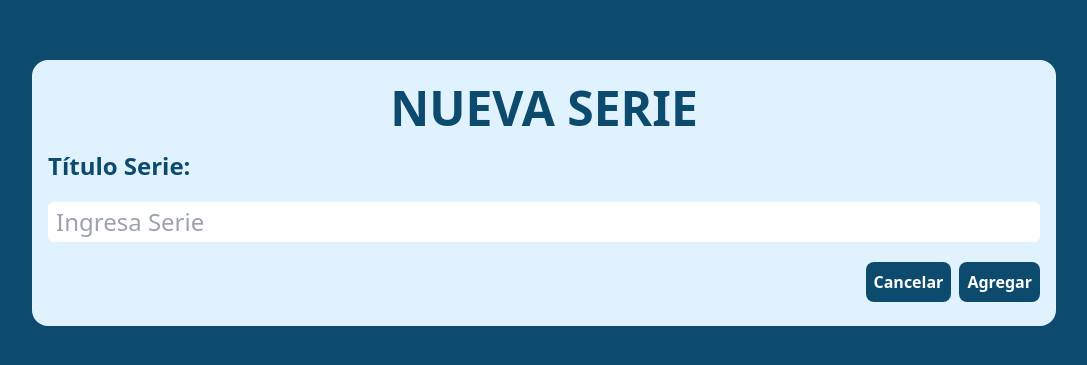
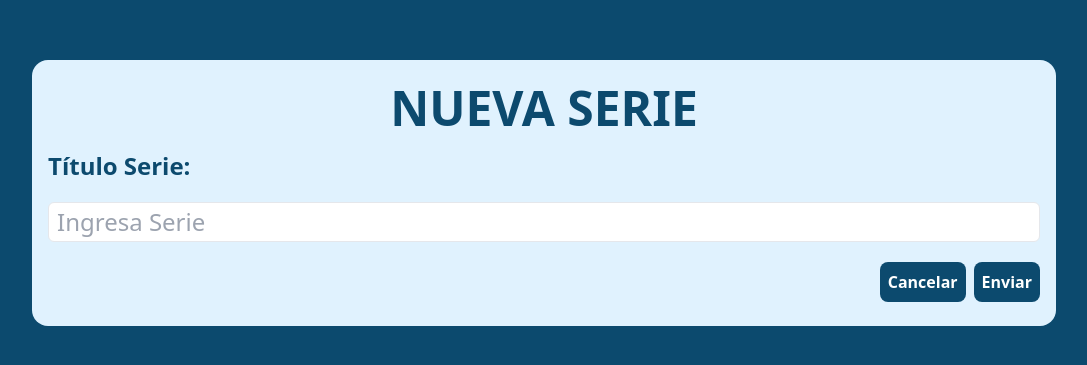
Before and after one commit to Johanlex20/MovieStreamApi-Frontend-Angular-TypeScript, an Angular app: page /new in a window 1280 px wide. Shown: the part 207-572 px from the top of the page, without its empty margins (96-1183 px from the left). Built offline with nearby package versions, Linux system fonts and the light colour scheme.

Commit message:
METODO CREAR SERIE, LLAMANDO DATA CON URL SERVICE, CLASE LOGICA SIMPLE, FALTAN ALERTAS, BOTON ENRUTADO DEL FORMULARIO CANCELAR HACIA LISTA

```diff
--- a/src/app/serie-form/serie-form.component.html
+++ b/src/app/serie-form/serie-form.component.html
@@ -1,19 +1,41 @@
 <div class="bg-sky-900 h-screen w-full flex justify-center items-center">
-
-    <div class="bg-sky-100 min-w-50 m-4 min-w-10/12 w-4/5 h-1/3 flex flex-col p-4 justify-around items-center rounded-2xl">
+    <div class="bg-sky-100 m-4 min-w-10/12 w-4/5 h-1/3 flex flex-col p-4 justify-around items-center rounded-2xl">
         <h1 class="text-sky-900 font-extrabold text-4xl sm:text-5xl">NUEVA SERIE</h1>
 
+
         <form class="w-full" [formGroup]="form" (ngSubmit)="save()" autocomplete="off">
-            <label class="font-extrabold text-2xl text-sky-900" for="title">Título Serie:</label>
+            <label class="font-extrabold text-2xl text-sky-900" for="nombreSerie">Título Serie:</label>
             <div class="my-5">
-                <input class="h-10 text-2xl w-full rounded-md p-2" id="title" type="text" placeholder="Ingresa Serie">
+                <input formControlName="nombreSerie"
+                class="h-10 text-2xl w-full rounded-md border p-2"
+
+                [class.border-red-500]="form.controls['nombreSerie'].touched && form.controls['nombreSerie'].invalid"
+                [class.border-green-500]="form.controls['nombreSerie'].touched && form.controls['nombreSerie'].valid"
+
+                  id="nombreSerie"
+                  type="text"
+                  placeholder="Ingresa Serie">
+
+                <!-- Mostrar mensajes de error si hay validaciones fallidas -->
+                <div class="text-red-500 mt-2 text-sm" *ngIf="form.controls['nombreSerie'].touched && form.controls['nombreSerie'].invalid">
+                    <ng-container *ngIf="controlHasError('nombreSerie', 'required')">
+                        El título es obligatorio.
+                    </ng-container>
+                    <ng-container *ngIf="controlHasError('nombreSerie', 'minlength')">
+                        El título debe tener al menos 3 caracteres.
+                    </ng-container>
+                    <ng-container *ngIf="controlHasError('nombreSerie', 'maxlength')">
+                        El título no puede tener más de 100 caracteres.
+                    </ng-container>
+                </div>
+
             </div>
             <div class="flex justify-end">
-                <button type="button" class="bg-sky-900 p-2 mr-2 rounded-lg text-white font-bold hover:bg-sky-600">
+                <button type="button" routerLink="/" class="bg-sky-900 p-2 mr-2 rounded-lg text-white font-bold hover:bg-sky-600">
                     Cancelar
                 </button>
-                <button class="bg-sky-900 p-2 rounded-lg text-white font-bold hover:bg-sky-600">
-                    Agregar
+                <button type="submit" class="bg-sky-900 p-2 rounded-lg text-white font-bold hover:bg-sky-600">
+                    Enviar
                 </button>
             </div>
         </form>
--- a/src/app/serie-form/serie-form.component.ts
+++ b/src/app/serie-form/serie-form.component.ts
@@ -1,5 +1,7 @@
 import { Component } from '@angular/core';
 import { FormBuilder, FormGroup, Validators } from '@angular/forms';
+import { SerieService } from '../serie/serie.service';
+import { Router } from '@angular/router';
 
 @Component({
   selector: 'app-serie-form',
@@ -8,16 +10,41 @@ import { FormBuilder, FormGroup, Validators } from '@angular/forms';
 })
 export class SerieFormComponent {
   form:FormGroup = this.fb.group({
-    titulo:['', [Validators.required, Validators.minLength(3), Validators.maxLength(100)]]
+    nombreSerie:['', [Validators.required, Validators.minLength(3), Validators.maxLength(100)]]
   });
 
+
   constructor(
-    private fb: FormBuilder
+    private fb: FormBuilder,
+    private serieService:SerieService,
+    private router:Router
   ){}
 
+
+  controlHasError(control:string, error:string): boolean{
+    return this.form.controls[control].hasError(error);
+  };
+
+
   save(){
-    console.log('form valid', this.form.valid);
-    console.log('form', this.form.value);
+    //console.log('form valid', this.form.valid);
+    //console.log('form', this.form.value);
+
+    if(this.form.invalid){
+      console.log("formulario invalido");
+      return;
+    }
+
+    let serie = this.form.value;
+
+    this.serieService.create(serie)
+    .subscribe(()=>{
+      alert("Serie creada con exito");
+      this.router.navigate(['/']);
+    }, error =>{
+      console.error('Error al crear la serie', error);
+    });
+
   }
 
 }
--- a/src/app/serie/serie.component.html
+++ b/src/app/serie/serie.component.html
@@ -1,6 +1,11 @@
-<h1 class="text-center">LISTA DE SERIES</h1>
+<div class="bg-sky-900 h-screen w-full">
+    <h1 class="text-center">LISTA DE SERIES</h1>
 
-  <table class="shadow-2x1 border-2 border-cyan-200 w-full">
+<div class="mb-5">
+    <button class="bg-sky-900 p-2 rounded-lg text-white font-bold hover:bg-sky-600" routerLink="/new" >NUEVA SERIE</button>
+</div>
+
+  <table class="shadow-2x1 border-2 border-cyan-200 w-4/5">
     <thead class="text-white">
         <tr class="py-3 bg-cyan-800">
             <th>Id</th>
@@ -24,3 +29,4 @@
         </tr>
     </tbody>
   </table>
+</div>
--- a/src/app/serie/serie.service.ts
+++ b/src/app/serie/serie.service.ts
@@ -1,6 +1,6 @@
 import { HttpClient } from '@angular/common/http';
 import { Injectable } from '@angular/core';
-import { SeriePage } from '../interfaces/serie.interfaces';
+import { Serie, SeriePage } from '../interfaces/serie.interfaces';
 
 @Injectable({
   providedIn: 'root'
@@ -14,4 +14,10 @@ export class SerieService {
   paginate(){
     return this.http.get<SeriePage>('http://localhost:8080/api/series');
   }
+
+
+  create(serie: string){
+    return this.http.post<string>('http://localhost:8080/api/series/buscar',serie );
+  }
+
 }
```
